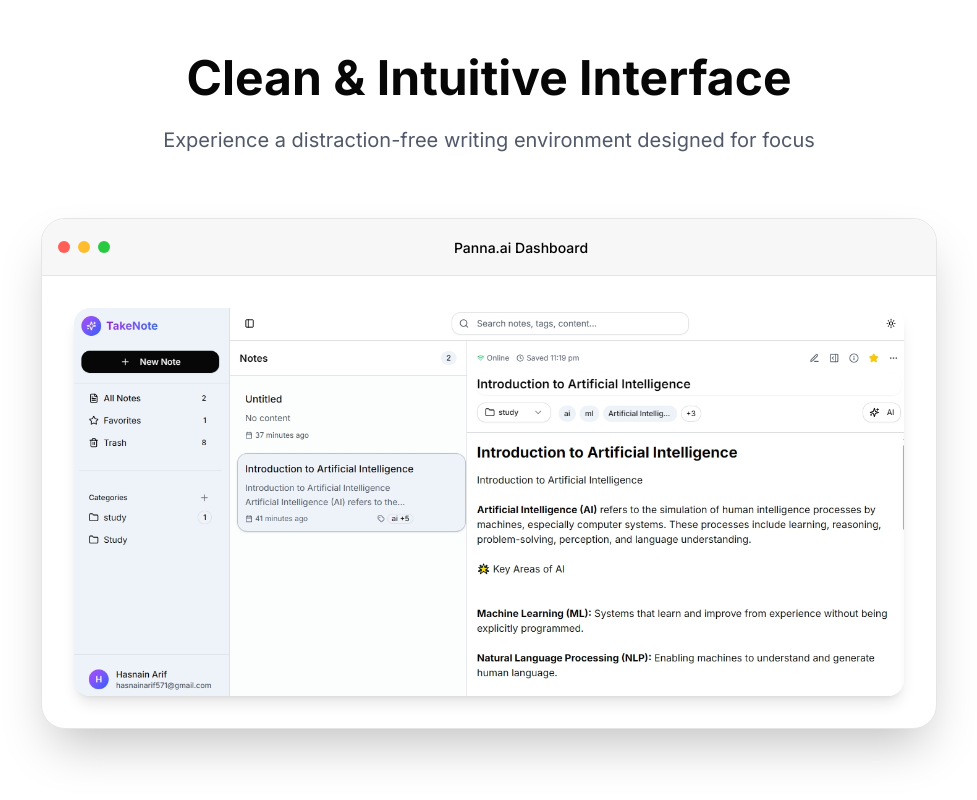
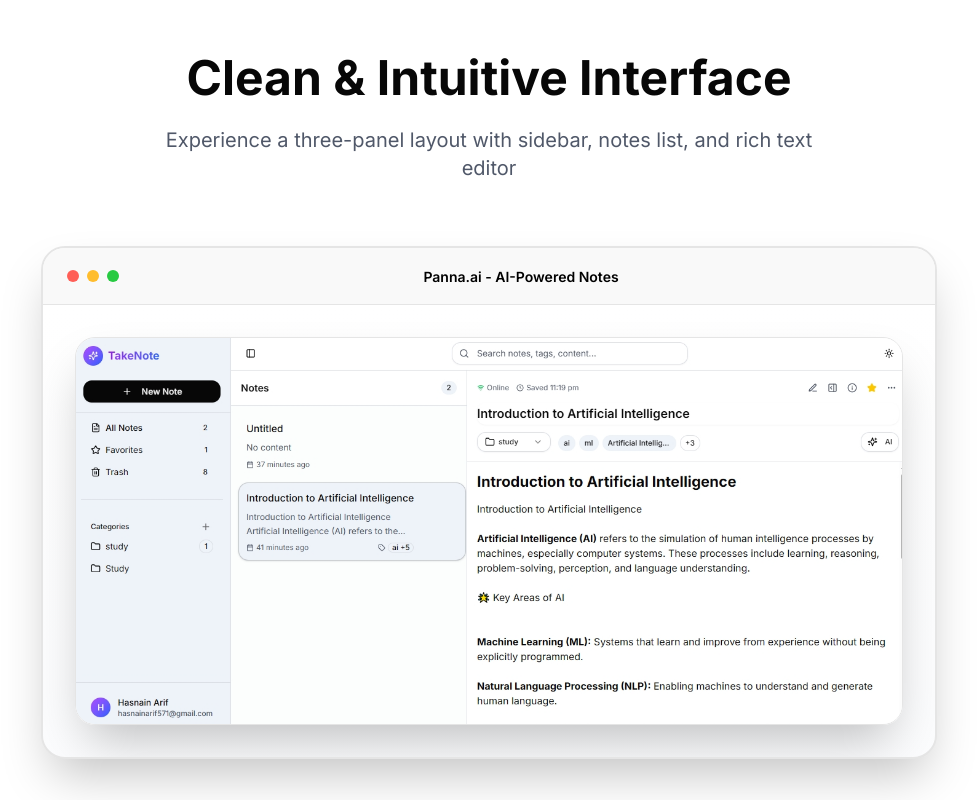
Before and after one commit to Sharique-sid/Panna-AI, a Next.js app: page / in a window 1280 px wide. Shown: the part 1540-2340 px from the top of the page, without its empty margins (151-1128 px from the left). Built offline with nearby package versions, Linux system fonts and the light colour scheme; no server answers; a web font is replaced by a local one.

Commit message:
Improve dashboard preview section on landing page - Enhanced styling and layout - Better description and alt text - Larger image display with gradient background

```diff
--- a/components/home/home-page.tsx
+++ b/components/home/home-page.tsx
@@ -337,17 +337,17 @@ export function HomePage() {
                 Clean & Intuitive Interface
               </h2>
               <p className="text-xl max-w-2xl mx-auto text-muted-foreground">
-                Experience a distraction-free writing environment designed for focus
+                Experience a three-panel layout with sidebar, notes list, and rich text editor
               </p>
             </div>
 
-            <div className="relative max-w-6xl mx-auto">
+            <div className="relative max-w-7xl mx-auto">
               <div className="rounded-3xl overflow-hidden shadow-2xl" style={{
-                backgroundColor: theme === 'dark' ? '#171717' : '#ffffff',
-                border: `1px solid ${theme === 'dark' ? '#333333' : '#e5e5e5'}`
+                backgroundColor: theme === 'dark' ? '#000000' : '#ffffff',
+                border: `2px solid ${theme === 'dark' ? '#333333' : '#e5e5e5'}`
               }}>
-                <div className="flex items-center gap-3 p-4" style={{
-                  backgroundColor: theme === 'dark' ? '#000000' : '#f7f7f7',
+                <div className="flex items-center gap-3 px-6 py-4" style={{
+                  backgroundColor: theme === 'dark' ? '#171717' : '#f9f9f9',
                   borderBottom: `1px solid ${theme === 'dark' ? '#333333' : '#e5e5e5'}`
                 }}>
                   <div className="flex gap-2">
@@ -356,20 +356,21 @@ export function HomePage() {
                     <div className="w-3 h-3 rounded-full" style={{ backgroundColor: '#28ca42' }}></div>
                   </div>
                   <div className="flex-1 text-center">
-                    <span className="text-sm font-medium" style={{
+                    <span className="text-sm font-semibold" style={{
                       color: theme === 'dark' ? '#ffffff' : '#000000',
                       fontFamily: 'Inter, sans-serif'
-                    }}>Panna.ai Dashboard</span>
+                    }}>Panna.ai - AI-Powered Notes</span>
                   </div>
                 </div>
-                <div className="p-8 flex justify-center">
+                <div className="p-4 sm:p-8 flex justify-center bg-gradient-to-b from-transparent to-muted/20">
                   <img
                     src="/demo.png"
-                    alt="Panna.ai Dashboard Preview"
-                    className="max-w-full h-auto rounded-lg shadow-lg"
+                    alt="Panna.ai Dashboard - Three panel layout with notes, categories, and editor"
+                    className="max-w-full h-auto rounded-xl shadow-2xl border"
                     style={{
-                      maxHeight: '500px',
-                      objectFit: 'contain'
+                      maxHeight: '600px',
+                      objectFit: 'contain',
+                      borderColor: theme === 'dark' ? '#333333' : '#e5e5e5'
                     }}
                     onError={(e) => {
                       const target = e.currentTarget as HTMLImageElement;
```
